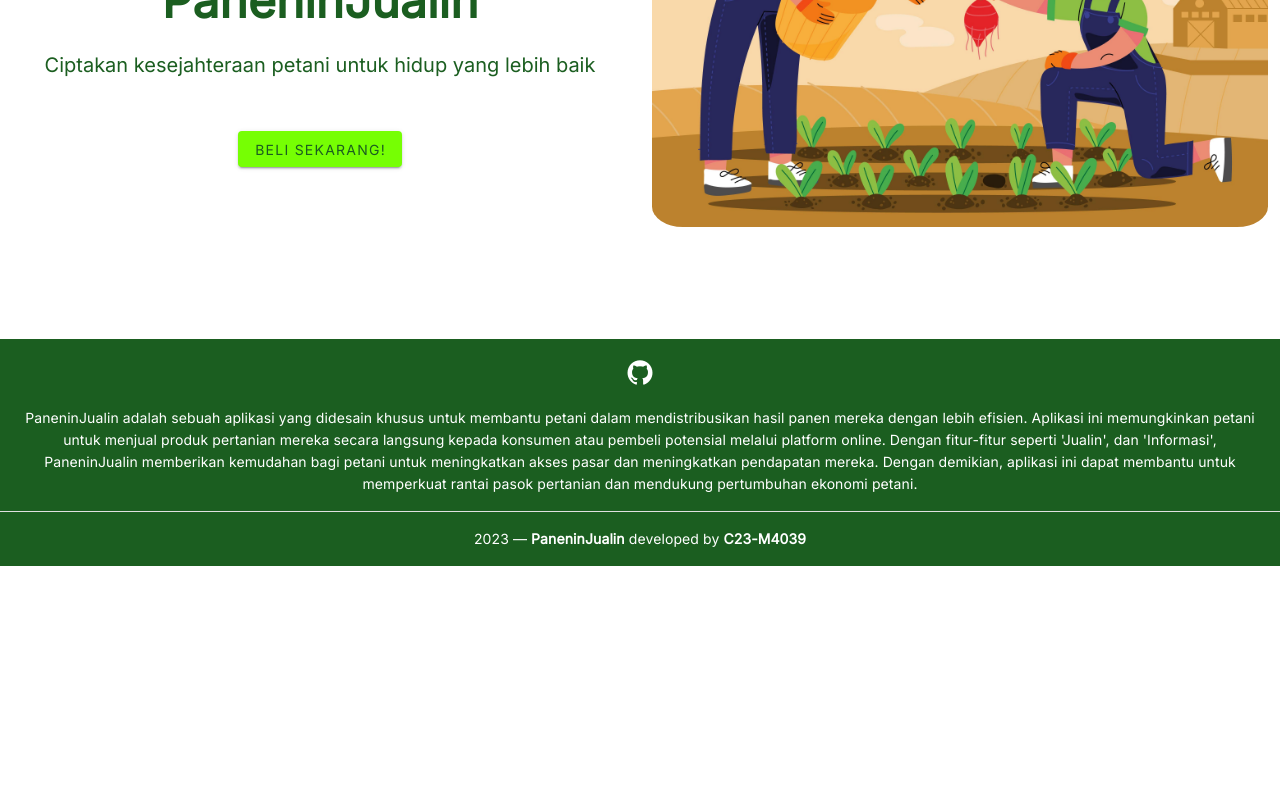
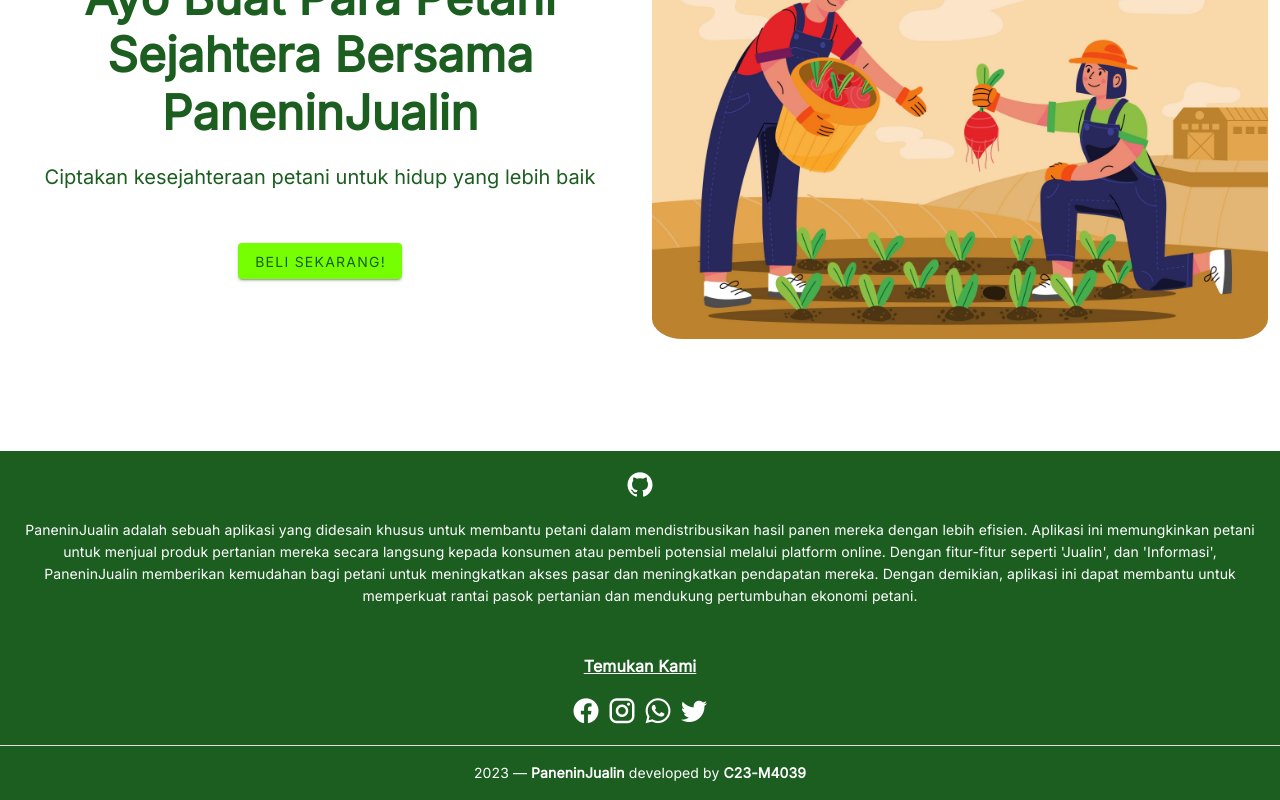
Before and after one commit to PaneninJualin-C23M4039/PaneninJualin, a Nuxt app: page / in a window 1280 px wide. Shown: the part 1877-2677 px from the top of the page. Before the commit the page ends 2443 px from the top, so only its background shows below. Built offline with nearby package versions, Linux system fonts and the light colour scheme.

Commit message:
spacing, landing layout

```diff
--- a/layouts/LandingLayout.vue
+++ b/layouts/LandingLayout.vue
@@ -76,6 +76,16 @@
           aplikasi ini dapat membantu untuk memperkuat rantai pasok pertanian dan mendukung pertumbuhan ekonomi petani.
         </v-card-text>
 
+        <v-card-text class="mt-4 white--text font-weight-bold text-decoration-underline" style="font-size: 1rem;">
+          Temukan Kami
+        </v-card-text>
+
+        <v-card-text class="pt-0 mt-0">
+          <v-btn v-for="(item, i) in sosmedList" :key="i" class="white--text" icon href="/" target="_blank">
+            <v-icon size="30px">{{ item.icon }}</v-icon>
+          </v-btn>
+        </v-card-text>
+
         <v-divider color="white"></v-divider>
 
         <v-card-text class="white--text">
@@ -96,6 +106,12 @@
         { name: 'Jualin', to: '/jualin' },
         { name: 'Informasi', to: '/informasi' },
         { name: 'Tentang Kami', to: '/tentangKami' },
+      ],
+      sosmedList: [
+        { icon: 'mdi-facebook' },
+        { icon: 'mdi-instagram' },
+        { icon: 'mdi-whatsapp' },
+        { icon: 'mdi-twitter' },
       ],
       dialogContact: false,
       toggleMenu: false,
@@ -124,4 +140,11 @@
   font-family: 'Inter', sans-serif !important;
 }
 
+.divider-layout {
+  height: 1px;
+  width: 10rem;
+  background: #FFFFFF;
+  margin: 0 auto 0px;
+}
+
 </style>
--- a/pages/index.vue
+++ b/pages/index.vue
@@ -110,7 +110,7 @@
       </v-row>
     </v-container>
 
-    <v-container fluid>
+    <v-container fluid style="margin-top: 7rem;">
       <v-row align="center" :row-reverse="$vuetify.breakpoint.mdAndUp">
         <v-col cols="12" md="6" class="text-center" order="2" order-md="1">
           <h2 class="landing-heading">
```
Lines whose indentation alone changed are shown as unchanged.
